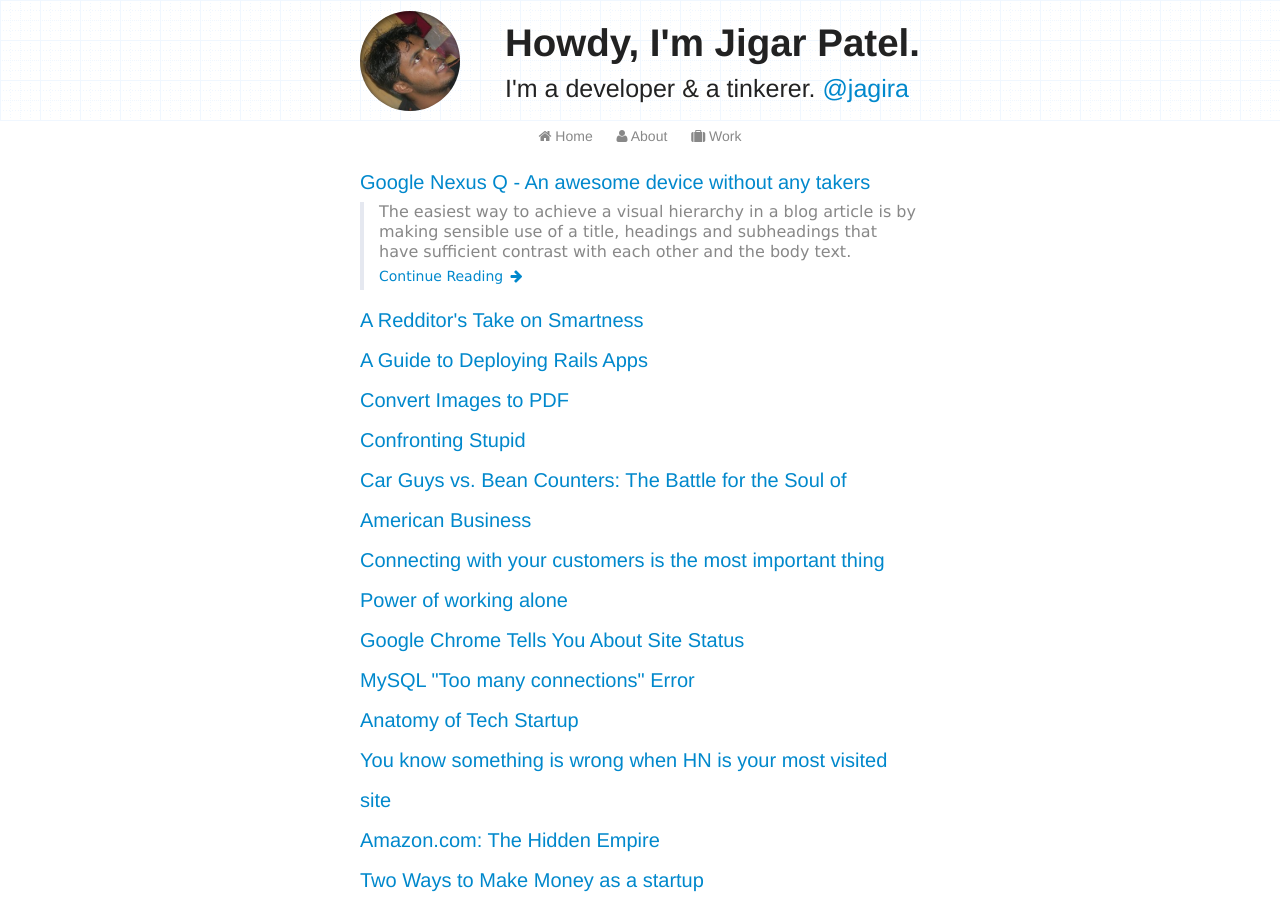
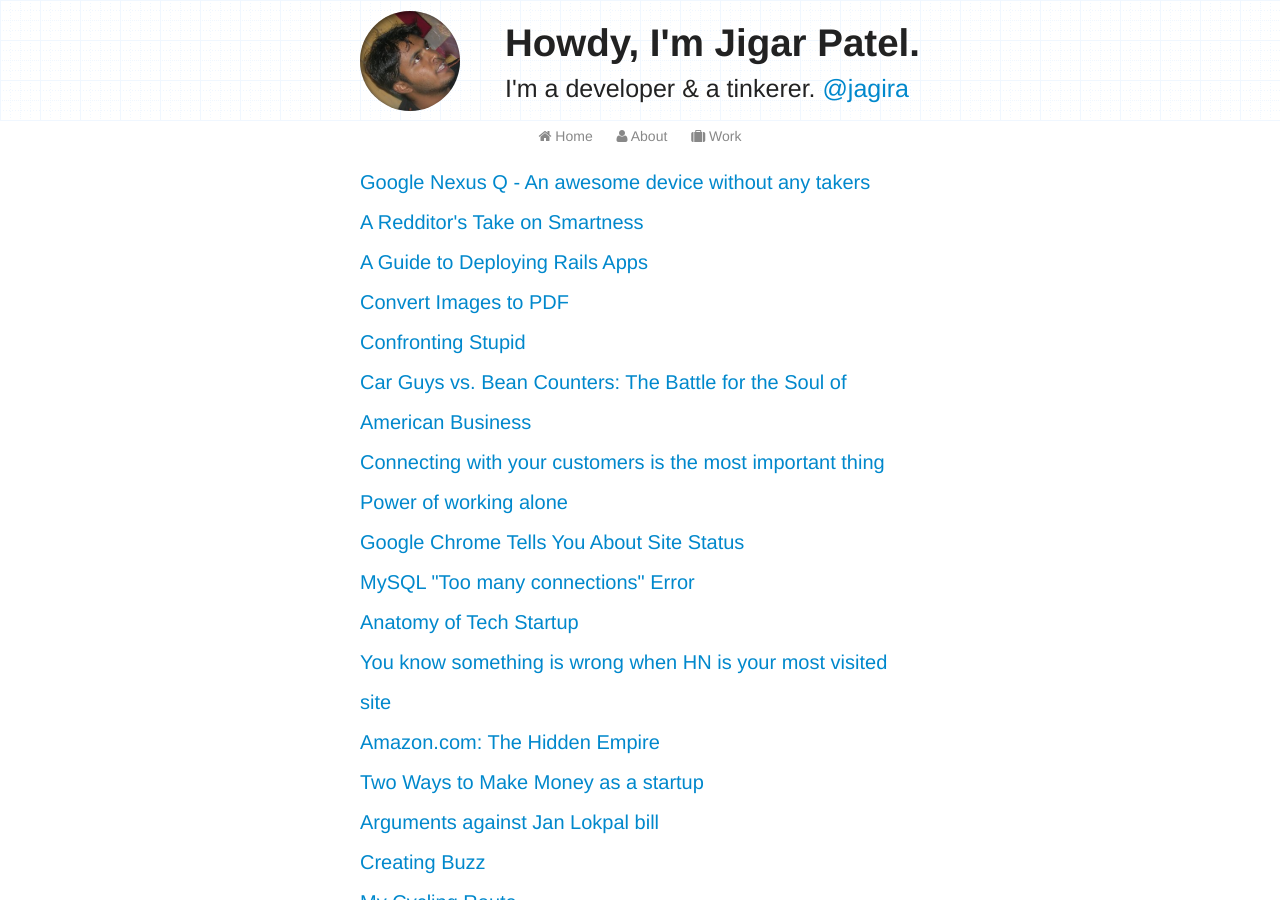
Before and after one commit to cjdtppmm/old.jagira.github.com, a Jekyll site: the page built from index.html, in a window 1280 px wide and 900 px high. Built offline with Jekyll 4.4.1, drawn with Linux system fonts in a browser that asks for light colours; Markdown is read by kramdown in place of the engine named in the settings; the list of posts is cut into pages by our own code; comment, search, counter and statistics services are not loaded.

Commit message:
Remove demo summary

```diff
--- a/_posts/2012-07-03-google-nexus-q-not-a-must-have.markdown
+++ b/_posts/2012-07-03-google-nexus-q-not-a-must-have.markdown
@@ -3,10 +3,6 @@ layout: post
 title: "Google Nexus Q - An awesome device without any takers"
 date: 2012-07-03 21:05
 comments: true
-summary: |
-  The easiest way to achieve a visual hierarchy in a blog article
-  is by making sensible use of a title, headings and subheadings that have
-  sufficient contrast with each other and the body text.
 tags:
 - review
 - gadgets
```
